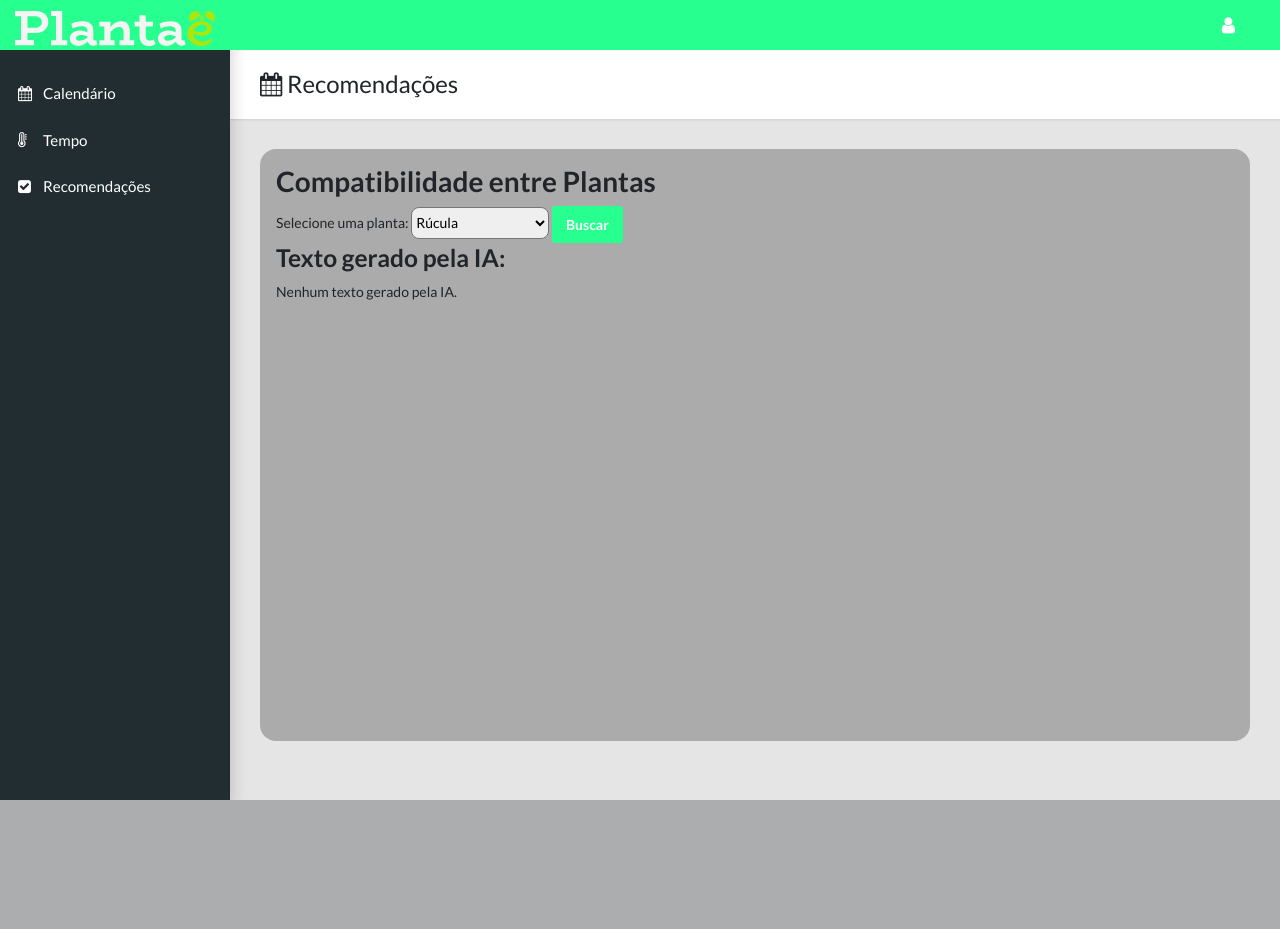
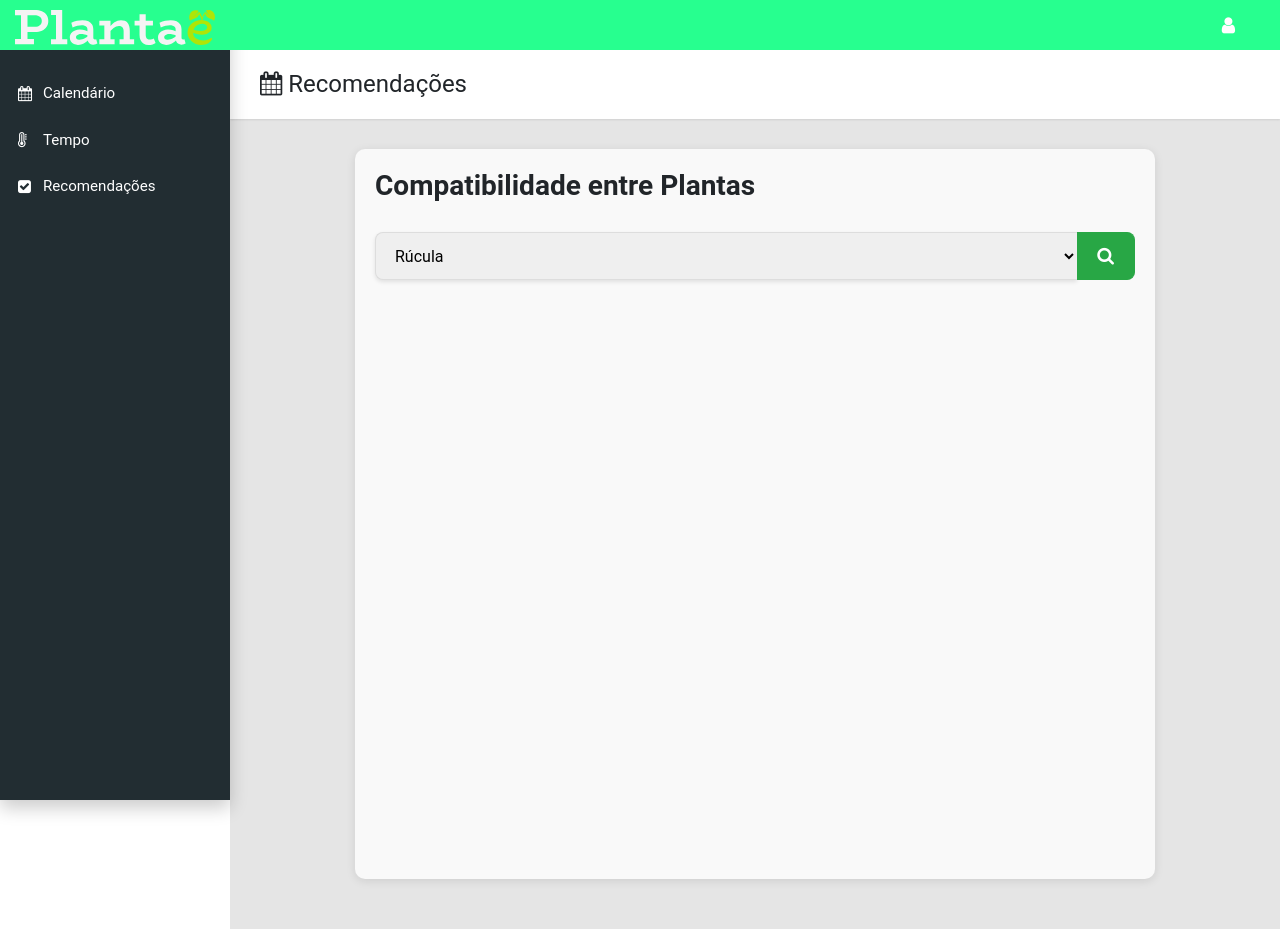
Before and after one commit to Carlosesposito22/Plantae2, a Django app: page /recomendacao/ in a window 1280 px wide. Before the commit the page ends 800 px from the top, so only its background shows below. Run offline with Django 5.2, Linux system fonts and the light colour scheme; some libraries are stand-ins or nearby versions.

Commit message:
ajustes visuais e de recomendacao

```diff
--- a/templates/site_cc/recomendacao.html
+++ b/templates/site_cc/recomendacao.html
@@ -9,17 +9,134 @@
 
 {% block extracss %}
     <link rel="stylesheet" href="{% static 'css/recomendacao.css' %}">
+    <style>
+        .superholder {
+            margin: 20px auto;
+            padding: 20px;
+            max-width: 800px;
+            background-color: #f9f9f9;
+            border-radius: 10px;
+            box-shadow: 0 2px 10px rgba(0, 0, 0, 0.1);
+            min-height: 730px; /* Ajustar a altura mínima do container */
+        }
+
+        .breadcrumb h1 {
+            font-size: 1.75rem;
+            display: flex;
+            align-items: center;
+            gap: 10px;
+            font-weight: bold;
+        }
+
+        .form-section {
+            margin-bottom: 30px;
+            margin-top: 30px;
+        }
+
+        .form-group {
+            display: flex;
+            align-items: center;
+            justify-content: center;
+            width: 100%;
+        }
+
+        /* Estilizando o select para parecer um addon */
+        select {
+            flex-grow: 1; /* Ocupa o espaço disponível */
+            padding: 10px 15px;
+            font-size: 16px;
+            border: 1px solid #ddd;
+            border-right: none; /* Remove a borda direita */
+            border-top-left-radius: 8px;
+            border-bottom-left-radius: 8px;
+            height: 48px; /* Definindo a altura fixa igual ao botão */
+            box-shadow: 0 2px 4px rgba(0, 0, 0, 0.1);
+            box-sizing: border-box; /* Garante que padding e border não aumentem a altura */
+        }
+
+        /* Estilizando o botão como parte do addon */
+        .btn-addon {
+            height: 48px; /* Mesma altura do select */
+            padding: 0 20px;
+            display: flex;
+            align-items: center;
+            justify-content: center;
+            background-color: #28a745;
+            color: white;
+            font-size: 18px;
+            border: 1px solid #28a745; /* A mesma cor do fundo */
+            cursor: pointer;
+            border-top-right-radius: 8px;
+            border-bottom-right-radius: 8px;
+            border-left: none; /* Remove a borda esquerda */
+            transition: background-color 0.3s ease;
+            flex-shrink: 0; /* Evita que o botão encolha */
+        }
+
+        .btn-addon:hover {
+            background-color: #218838;
+        }
+
+        .btn-addon i {
+            margin: 0; /* Remove qualquer margem do ícone */
+        }
+
+        .result-container {
+            max-height: 600px; /* Ajuste a altura máxima do container de resultados */
+            overflow-y: auto;
+            margin-bottom: 20px;
+            padding-right: 10px;
+        }
+
+        .result-card {
+            padding: 15px;
+            margin-bottom: 20px;
+            border-radius: 8px;
+            box-shadow: 0 1px 5px rgba(0, 0, 0, 0.1);
+        }
+
+        .result-card.green {
+            background-color: #e3f7e3;
+            border-left: 4px solid #28a745;
+        }
+
+        .result-card.red {
+            background-color: #f7e3e3;
+            border-left: 4px solid #dc3545;
+        }
+
+        .result-card.yellow {
+            background-color: #fff3cd;
+            border-left: 4px solid #ffc107;
+        }
+
+        .ai-text {
+            background-color: #f1f1f1;
+            padding: 15px;
+            border-left: 4px solid #007bff;
+            border-radius: 8px;
+            box-shadow: 0 1px 5px rgba(0, 0, 0, 0.1);
+        }
+
+        .no-result {
+            color: #dc3545;
+            font-weight: bold;
+        }
+
+        body {
+            font-family: 'Roboto', sans-serif;
+        }
+    </style>
 {% endblock extracss %}
 
-
 {% block content %}
-
 <div class="superholder">
     <h2>Compatibilidade entre Plantas</h2>
 
+    <div class="form-section">
         <form method="GET" action="">
-        <label for="planta">Selecione uma planta:</label>
-        <select name="planta" id="planta">
+            <div class="form-group">
+                <select name="planta" id="planta2">
                     <option value="">Escolha uma opção</option>
                     {% for planta in plantas %}
                         <option value="{{ planta }}" {% if planta == planta %}selected{% endif %}>
@@ -27,22 +144,35 @@
                         </option>
                     {% endfor %}
                 </select>
-        <button class="btn btn-primary" type="submit">Buscar</button>
+                <button class="btn-addon" type="submit">
+                    <i class="fa fa-search"></i>
+                </button>
+            </div>
         </form>
+    </div>
 
+    <div class="result-container">
         {% if resultado %}
-        <h3>Resultados para "{{ planta }}":</h3>
-        <p><strong>Se dá bem com:</strong> {{ resultado.se_da_bem|join:', ' }}</p>
-        <p><strong>Não se dá bem com:</strong> {{ resultado.nao_se_da_bem|join:', ' }}</p>
-        <p><strong>Indiferente:</strong> {{ resultado.indiferente|join:', ' }}</p>
-    {% elif planta %}
-        <p>Nenhum resultado encontrado para "{{ planta }}".</p>
-    {% endif %}
-
+            <div class="result-card green">
+                <h3>Se dá bem com:</h3>
+                <p>{{ resultado.se_da_bem|join:', ' }}</p>
+            </div>
+            <div class="result-card red">
+                <h3>Não se dá bem com:</h3>
+                <p>{{ resultado.nao_se_da_bem|join:', ' }}</p>
+            </div>
+            <div class="result-card yellow">
+                <h3>Indiferente:</h3>
+                <p>{{ resultado.indiferente|join:', ' }}</p>
+            </div>
+            <div class="ai-text">
                 <h3>Texto gerado pela IA:</h3>
                 <p>{{ texto_gerado }}</p>
             </div>
+        {% elif planta %}
+            <p class="no-result">Nenhum resultado encontrado para "{{ planta }}".</p>
+        {% endif %}
+    </div>
 
-
-
+</div>
 {% endblock %}
--- a/templates/site_cc/tempo.html
+++ b/templates/site_cc/tempo.html
@@ -172,7 +172,7 @@
             <div class="highlight">
                 <p>Acompanhamento solar</p>
                 <strong>Horas de sol: {{ horas_sol }}</strong><br>
-                <strong>Índice UV: {{ indice_uv_atual }}</strong><br>
+                <strong>Índice UV: {{ indice_uv_atual }} %</strong><br>
                 <strong>Nascente: {{ nascer_do_sol }}</strong><br>
                 <strong>Poente: {{ por_do_sol }}</strong><br>
             </div>
@@ -182,7 +182,7 @@
             </div>
             <div class="highlight">
                 <p>Precipitação</p>
-                <strong>{{ precipitacao_atual }}</strong>
+                <strong>{{ precipitacao_atual }} mm</strong>
             </div>
         </div>
         <h3>Previsão Semanal</h3>
```
Lines whose indentation alone changed are shown as unchanged.
